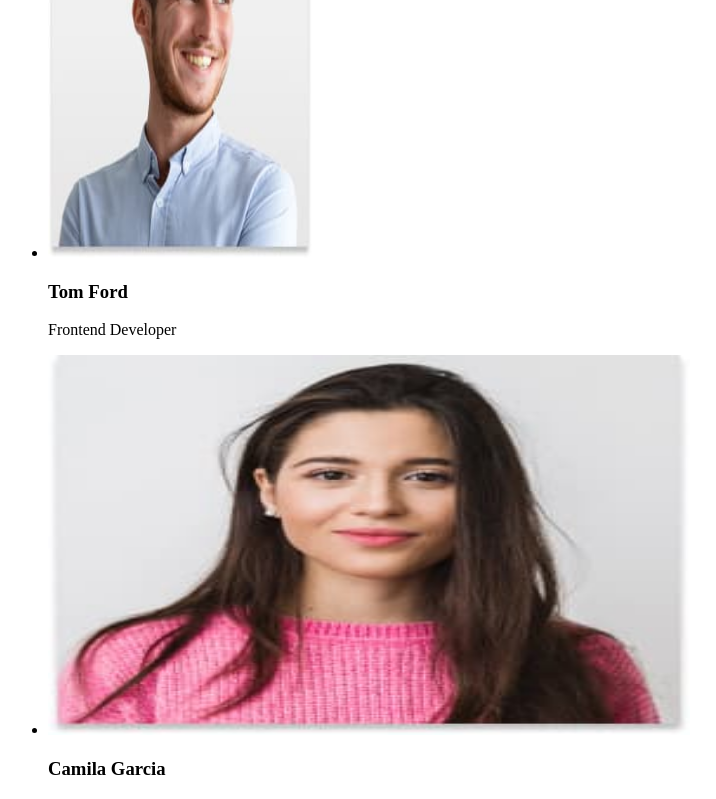
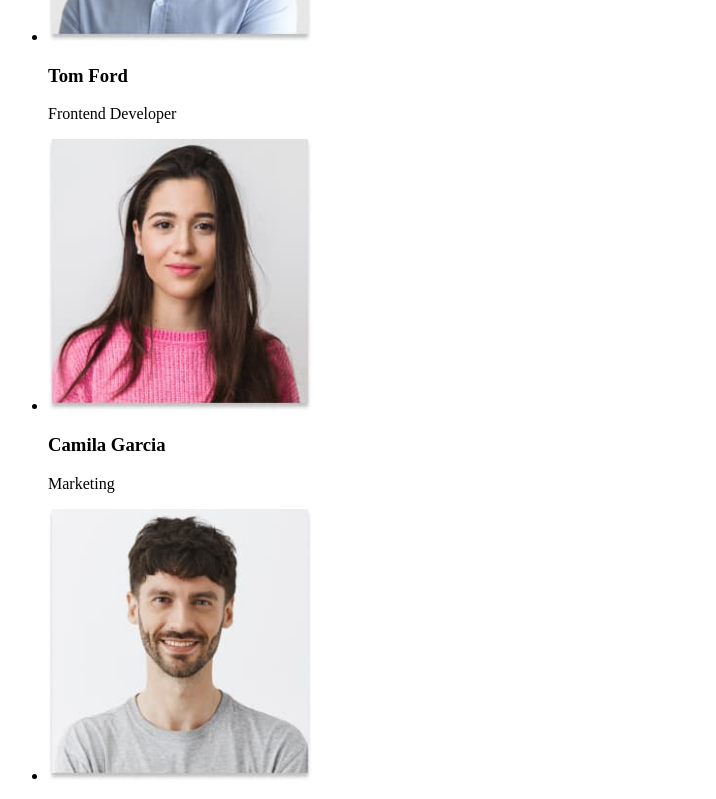
Before and after one commit to gmeng12/goit-markup-hw-01, a plain HTML site: page index.html in a window 1280 px wide. Shown: the part 1260-2059 px from the top of the page, without its empty margins (0-716 px from the left). Drawn offline with Linux system fonts and the light colour scheme.

Commit message:
homework1

```diff
--- a/index.html
+++ b/index.html
@@ -73,7 +73,7 @@
               src="./images/our-team/mark.jpg"
               alt="Mark Guerrero Product Designer"
               width="264"
-              height="380"
+              height="272"
             />
             <h3>Mark Guerrero</h3>
             <p>Product Designer</p>
@@ -83,7 +83,7 @@
               src="./images/our-team/tom.jpg"
               alt="Tom Ford Frontend Developer"
               width="264"
-              height="380"
+              height="272"
             />
             <h3>Tom Ford</h3>
             <p>Frontend Developer</p>
@@ -92,8 +92,8 @@
             <img
               src="./images/our-team/camila.jpg"
               alt="Camila Garcia Marketing"
-              width="642"
-              height="380"
+              width="264"
+              height="272"
             />
             <h3>Camila Garcia</h3>
             <p>Marketing</p>
@@ -103,7 +103,7 @@
               src="./images/our-team/daniel.jpg"
               alt="Daniel Wilson UI Designer"
               width="264"
-              height="380"
+              height="272"
             />
             <h3>Daniel Wilson</h3>
             <p>Ui Designer</p>
```
